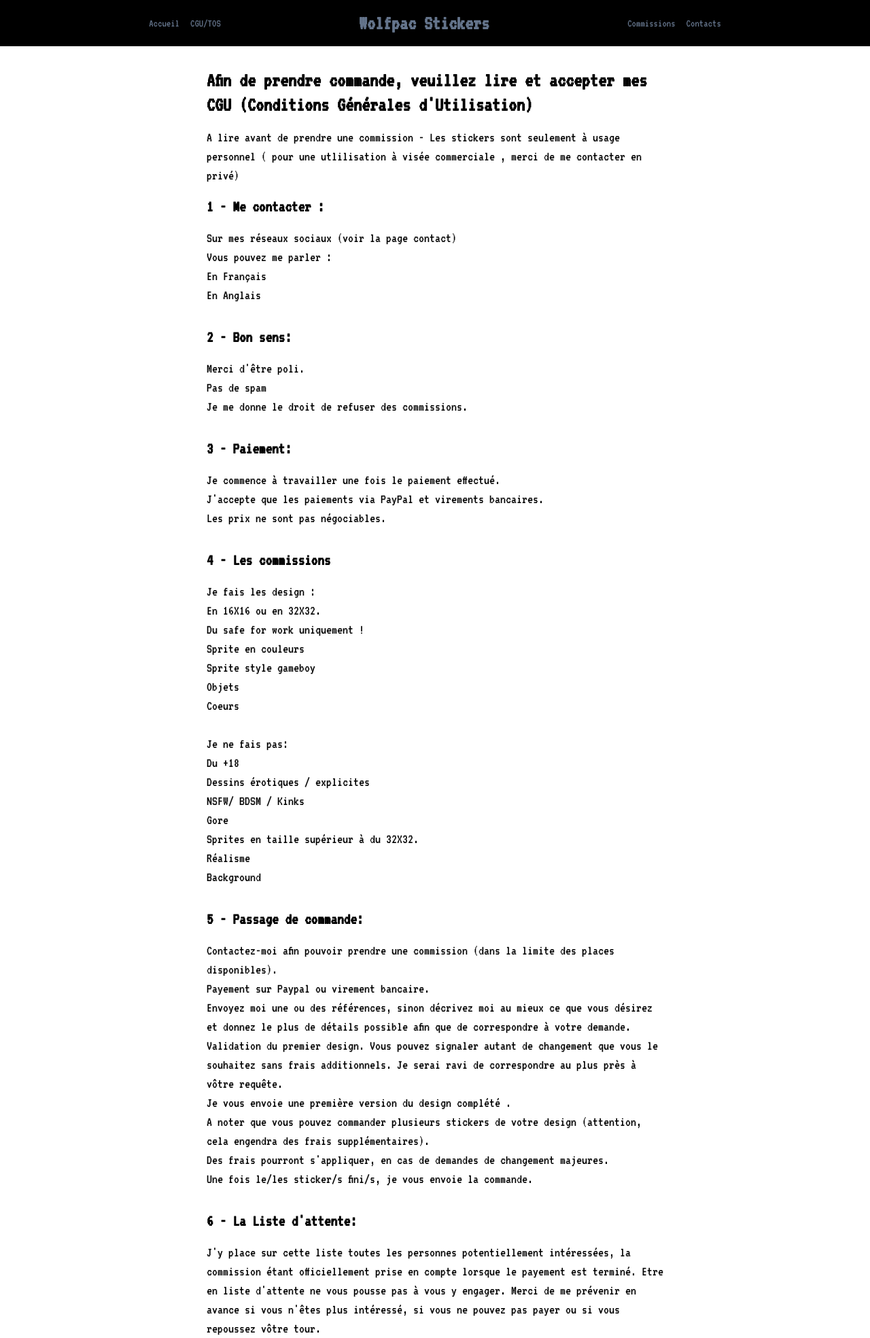
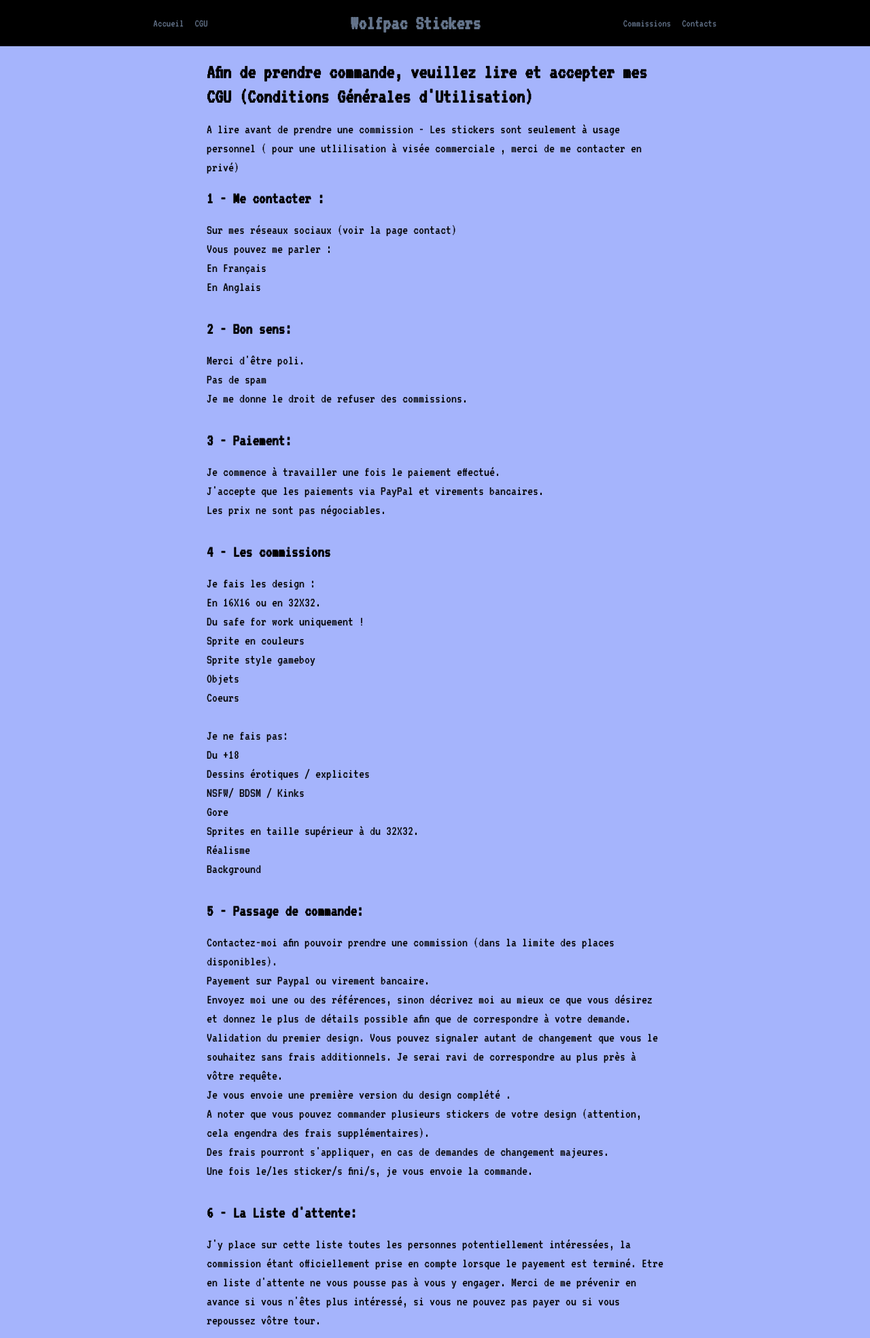
Before and after one commit to CPacBellec/wolfpacstickers, a PHP site: page /tos.php in a window 1280 px wide. Shown: the top 1968 px of the page at 68% size. Run offline with PHP 8.4, Linux system fonts and the light colour scheme; some libraries are stand-ins or nearby versions.

Commit message:
add bg-color to tos

```diff
--- a/header.php
+++ b/header.php
@@ -24,7 +24,7 @@
     <div class="container mx-auto flex justify-evenly items-center">
         <ul class="flex space-x-4">
             <li><a href="index.php" class="text-slate-500 hover:text-gray-300">Accueil</a></li>
-            <li><a href="tos.php" class="text-slate-500 hover:text-gray-300">CGU/TOS</a></li>
+            <li><a href="tos.php" class="text-slate-500 hover:text-gray-300">CGU</a></li>
         </ul>
         <h1 class="text-slate-500 text-3xl font-bold">Wolfpac Stickers</h1>
         <ul class="flex space-x-4">
--- a/tos.php
+++ b/tos.php
@@ -1,7 +1,10 @@
 <?php
 include_once 'header.php';
 ?>
-    <section class="max-w-2xl mx-auto mt-8 ">
+    <section class="bg-indigo-300">
+        <div class="max-w-2xl mx-auto py-5">
+
+
         <h2 class="text-3xl font-bold mb-4">Afin de prendre commande, veuillez lire et accepter mes CGU (Conditions Générales d'Utilisation)</h2>
         <p class="mb-4 text-xl">A lire avant de prendre une commission - Les stickers sont seulement à usage personnel ( pour une utlilisation à visée commerciale , merci de me contacter en privé)</p>
         <div class="mb-8">
@@ -104,6 +107,7 @@ include_once 'header.php';
                 Si vous avez des questions, n'hésitez pas à me contacter !
             </p>
         </div>
+        </div>
     </section>
 <?php
 include_once 'footer.php';
```
